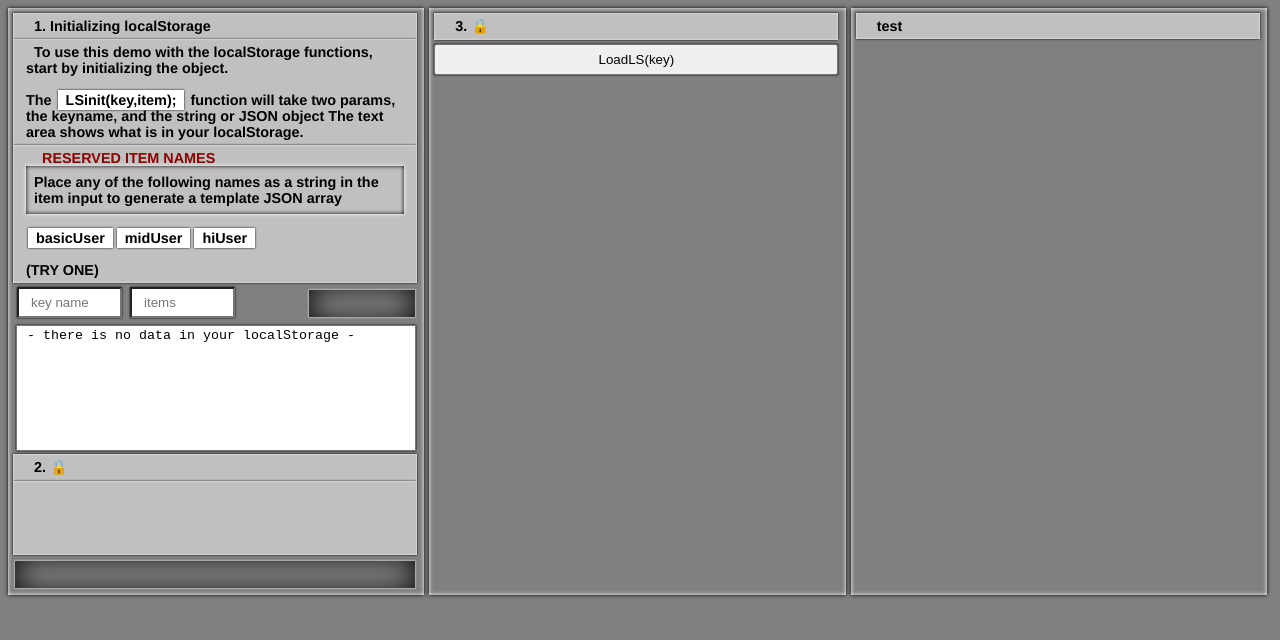
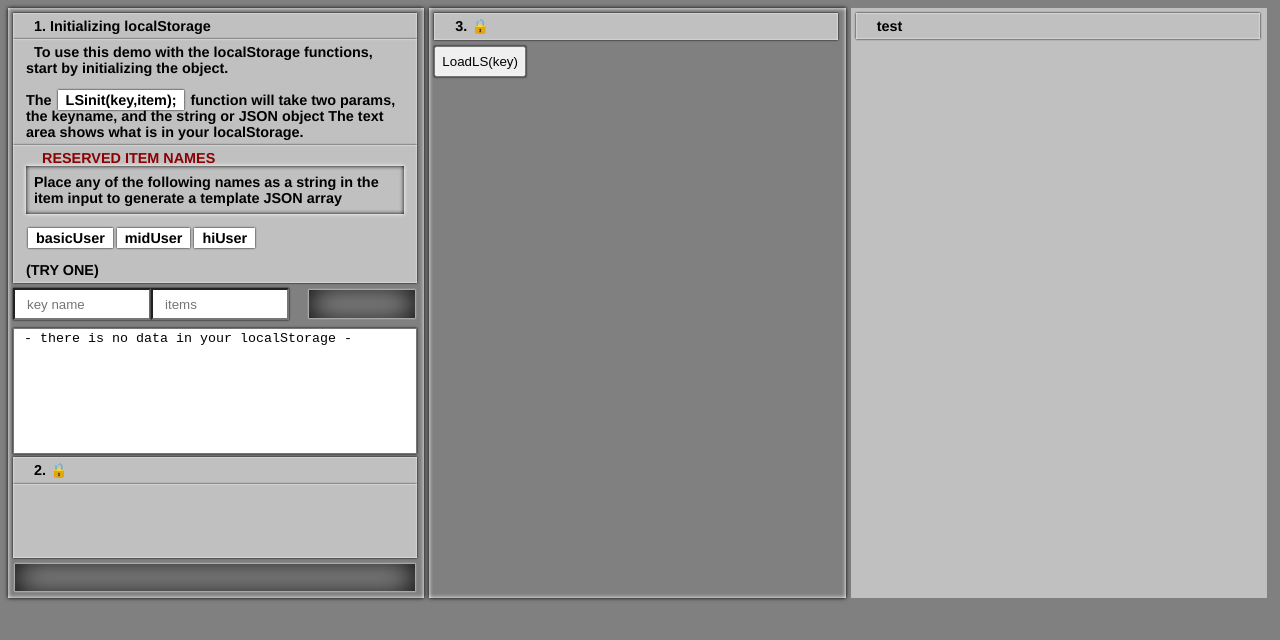
Before and after one commit to Ehawk82/gScript2019, a website: page gScriptDemo.html in a window 1280 px wide. Drawn offline with Linux system fonts and the light colour scheme.

Commit message:
make things more static

```diff
--- a/src/css/styles.css
+++ b/src/css/styles.css
@@ -26,7 +26,14 @@ h4 {
 	margin:0;
 	text-indent: 0;
 }
-.clearAllBtn, .loadBtn {
+.loadBtn {
+
+	clear:both;
+	float: left;
+	margin-left: 0;
+	margin-top: 6px;
+}
+.clearAllBtn {
 	width:404px;
 	clear:both;
 	float: left;
@@ -36,7 +43,7 @@ h4 {
     margin-top:5px;
     margin-right:2px;
     float:right;
-
+    height: 32px;
 }
 .spnHiLite {
 	color: darkred;
@@ -75,20 +82,20 @@ h4 {
 }
 .holder3 {
 	position: relative;
-	box-shadow: 0 0 4px inset white, 0 0 4px black;
+    background-color: rgba(255,255,255,0.5);
 	height: auto;
 
     margin-right: 5px;
     margin-bottom: 40px;
-
+    width:69.61px;
 	padding: 5px 5px;
 	float: left;
     flex:1;
 }
 .txBox {
-	width:97%;
+	width:98%;
 	height: 120px;
-	margin:3px;
+	margin:3px 0;
 	outline:none;
 	resize: none;
 	clear:both;
@@ -97,12 +104,22 @@ h4 {
 
 }
 .ins {
-	width:97px;
-	height:25px;
-	margin:4px;
+	width:130px;
+	height:26px;
+	margin:5px 0;
+
 	text-indent: 10px;
 	outline:none;
     float:left;
+	box-shadow: 0 0 2px inset white, 0 0 2px black;
+}
+.ins2 {
+	width:150px;
+	height:26px;
+	margin:5px 0;
+	text-indent: 10px;
+	outline:none;
+
 	box-shadow: 0 0 2px inset white, 0 0 2px black;
 }
 .labels {
@@ -132,3 +149,6 @@ cursor:default;
     display: flex;
     flex-direction: row;
 }
+#lsLabel3 {
+	width:628px;
+}
```
